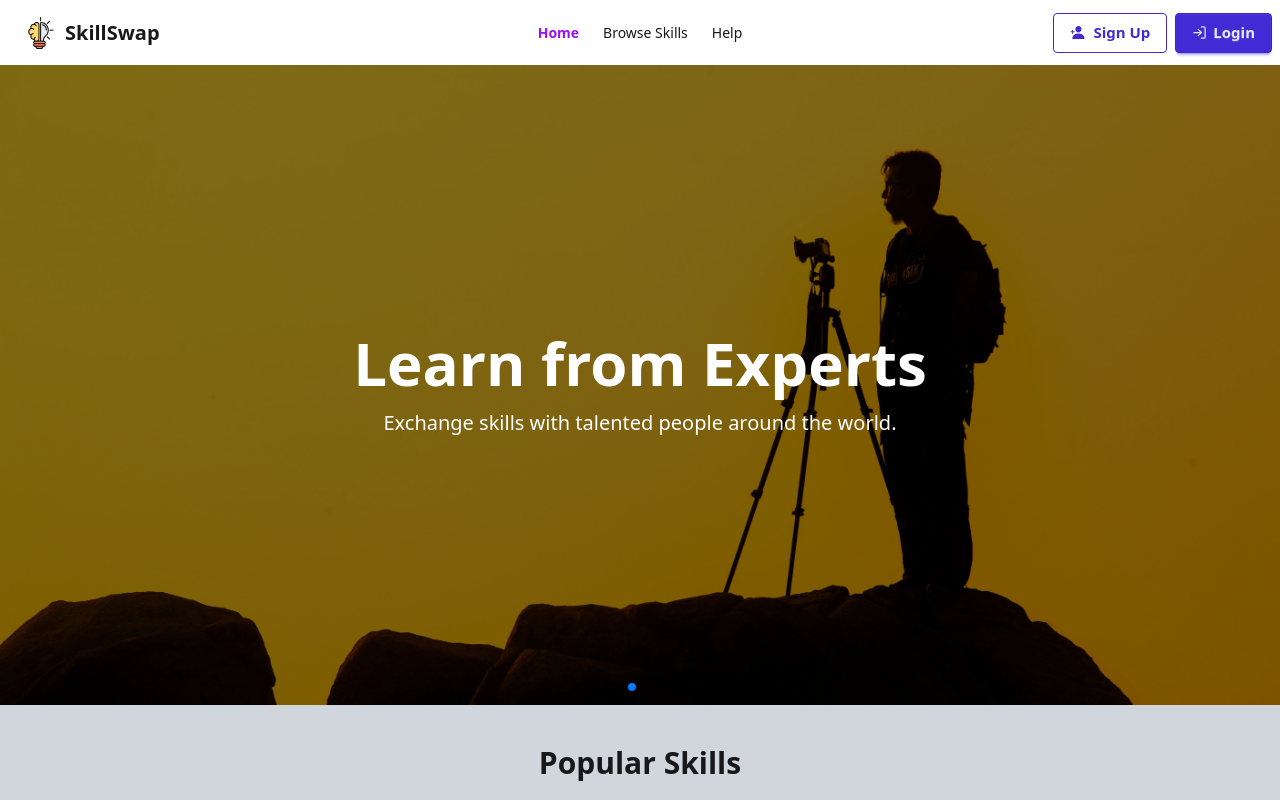
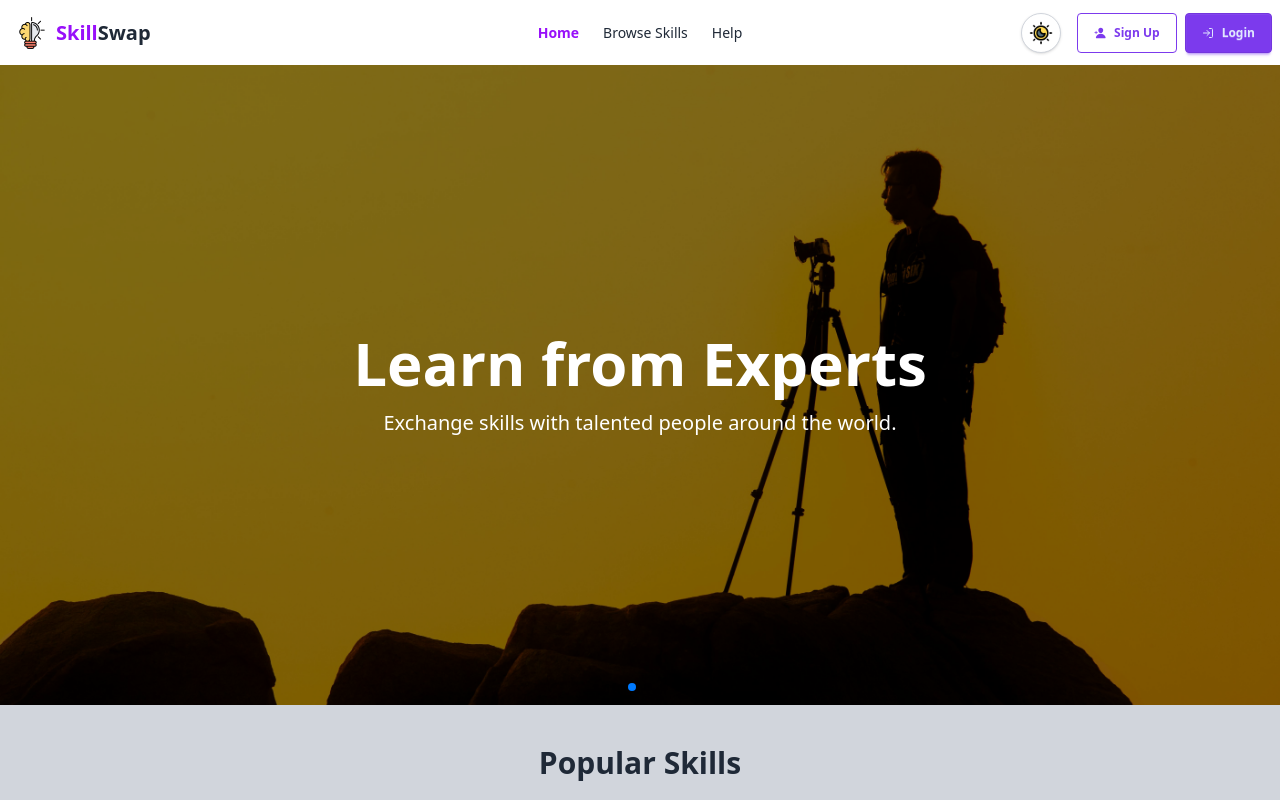
Before and after one commit to Mahbub-Zaman/SkillSwap, a React (Vite) app: page / in a window 1280 px wide. Shown: the top 800 px of the page. Built offline with nearby package versions, Linux system fonts and the light colour scheme; no server answers.

Commit message:
Navbar Updated

```diff
--- a/src/components/NavBar.jsx
+++ b/src/components/NavBar.jsx
@@ -1,24 +1,33 @@
-import React from 'react';
-import { NavLink, useNavigate } from 'react-router-dom';
-import { Link } from "react-router-dom";
-import useAuth from '../hooks/useAuth';
-import toast from 'react-hot-toast';
-import { FiLogIn } from "react-icons/fi";
+import React, { useState, useEffect } from "react";
+import { NavLink, Link, useNavigate } from "react-router-dom";
+import useAuth from "../hooks/useAuth";
+import toast from "react-hot-toast";
+import { FiLogIn, FiLogOut } from "react-icons/fi";
 import { IoPersonAdd } from "react-icons/io5";
-import { FiLogOut } from "react-icons/fi";
 
 const NavBar = () => {
   const { user, logOut } = useAuth();
   const navigate = useNavigate();
 
+  // Theme toggle state
+  const [theme, setTheme] = useState(localStorage.getItem("theme") || "light");
+
+  useEffect(() => {
+    document.documentElement.setAttribute("data-theme", theme);
+    localStorage.setItem("theme", theme);
+  }, [theme]);
+
+  const toggleTheme = () =>
+    setTheme(theme === "light" ? "dark" : "light");
+
   const handleLogout = async () => {
     try {
       await logOut();
-            toast.success('Logged out successfully!');
-            navigate('/');
+      toast.success("Logged out successfully!");
+      navigate("/");
     } catch (error) {
-            console.error('Logout error:', error);
-            toast.error('Failed to logout');
+      console.error("Logout error:", error);
+      toast.error("Failed to logout");
     }
   };
 
@@ -32,23 +41,28 @@ const NavBar = () => {
               className="h-5 w-5"
               fill="none"
               viewBox="0 0 24 24"
-            stroke="currentColor"
-            >
-            <path strokeLinecap="round" strokeLinejoin="round" strokeWidth="2" d="M4 6h16M4 12h8m-8 6h16" />
+              stroke="currentColor">
+              <path
+                strokeLinecap="round"
+                strokeLinejoin="round"
+                strokeWidth="2"
+                d="M4 6h16M4 12h8m-8 6h16"
+              />
             </svg>
           </div>
+
           <ul
             tabIndex={0}
-            className="menu menu-sm dropdown-content bg-base-100 rounded-box z-50 mt-3 w-52 p-2 shadow"
-        >
+            className="menu menu-sm dropdown-content bg-base-100 rounded-box z-50 mt-3 w-52 p-2 shadow">
             <li>
               <NavLink to="/">Home</NavLink>
             </li>
             <li>
               <NavLink to="/Skills">Browse Skills</NavLink>
             </li>
-            {
-                user && <>
+
+            {user && (
+              <>
                 <li>
                   <NavLink to="/Dashboard">Dashboard</NavLink>
                 </li>
@@ -56,123 +70,193 @@ const NavBar = () => {
                   <NavLink to="/EnrolledCourse">My Courses</NavLink>
                 </li>
               </>
-            }
+            )}
+
             <li>
-            <NavLink to="faq">Help</NavLink>
+              <NavLink to="/faq">Help</NavLink>
             </li>
           </ul>
         </div>
-        <Link to="/" className="btn btn-ghost flex items-center gap-2 text-xl">
+
+       <Link
+        to="/"
+        className="flex items-center gap-2 text-xl px-2 py-1 rounded
+                    hover:bg-[var(--color-hoverpurple)]
+                    dark:hover:bg-[var(--color-hoverpurple)]">
         <img src="/skill.png" alt="Logo" className="w-8 h-8" />
-        SkillSwap
+
+        <span className="font-semibold leading-tight">
+            <span className="text-purple-600">Skill</span>
+            <span className="inline hover:text-black">Swap</span>
+        </span>
        </Link>
 
+
+
       </div>
+
       <div className="navbar-center hidden lg:flex">
         <ul className="menu menu-horizontal px-1">
           <li>
-        <NavLink to="/" className={({ isActive }) => isActive ? "text-purple-600 font-bold" : ""}>
+            <NavLink
+              to="/"
+              className={({ isActive }) =>
+                isActive ? "text-purple-600 font-bold" : ""
+              }>
               Home
             </NavLink>
           </li>
+
           <li>
-        <NavLink to="/Skills" className={({ isActive }) => isActive ? "text-purple-600 font-bold" : ""}>
+            <NavLink
+              to="/Skills"
+              className={({ isActive }) =>
+                isActive ? "text-purple-600 font-bold" : ""
+              }>
               Browse Skills
             </NavLink>
           </li>
-{
-    user && <>
+
+          {user && (
+            <>
               <li>
-            <NavLink to="/Dashboard" className={({ isActive }) => isActive ? "text-purple-600 font-bold" : ""}>
+                <NavLink
+                  to="/Dashboard"
+                  className={({ isActive }) =>
+                    isActive ? "text-purple-600 font-bold" : ""
+                  }>
                   Dashboard
                 </NavLink>
               </li>
+
               <li>
-            <NavLink to="/EnrolledCourse" className={({ isActive }) => isActive ? "text-purple-600 font-bold" : ""}>
+                <NavLink
+                  to="/EnrolledCourse"
+                  className={({ isActive }) =>
+                    isActive ? "text-purple-600 font-bold" : ""
+                  }>
                   My Courses
                 </NavLink>
               </li>
             </>
-}
+          )}
+
           <li>
-            <NavLink to="faq" className={({ isActive }) => isActive ? "text-purple-600 font-bold" : ""}>
+            <NavLink
+              to="/faq"
+              className={({ isActive }) =>
+                isActive ? "text-purple-600 font-bold" : ""
+              }>
               Help
             </NavLink>
           </li>
         </ul>
       </div>
+
       <div className="navbar-end">
+        {/* Theme toggle */}
+        <button
+        onClick={toggleTheme}
+        className={`relative w-10 h-10 rounded-full overflow-hidden shadow-inner
+            ${theme === "light" ? "bg-white border border-gray-300 shadow-sm" : "bg-gray-700"}
+            transition-colors duration-500 mr-4`}
+        title="Toggle Light/Dark"
+        >
+
+          <div className="absolute inset-0 flex items-center justify-center">
+            <img
+              src="/light.png"
+              alt="Light Theme"
+              className={`transition-transform duration-500 ${
+                theme === "light"
+                  ? "translate-y-0 opacity-100"
+                  : "translate-y-6 opacity-0"
+              } w-6 h-6`}
+            />
+
+            <img
+              src="/dark.png"
+              alt="Dark Theme"
+              className={`absolute transition-transform duration-500 ${
+                theme === "dark"
+                  ? "translate-y-0 opacity-100"
+                  : "-translate-y-6 opacity-0"
+              } w-6 h-6`}
+            />
+          </div>
+        </button>
+
         {user ? (
           <>
-            {/* User Info Tooltip */}
             <div className="hidden lg:flex flex-col items-end mr-3">
-                <span className="text-sm font-semibold">{user.displayName || 'User'}</span>
+              <span className="text-sm font-semibold">
+                {user.displayName || "User"}
+              </span>
               <span className="text-xs text-gray-500">{user.email}</span>
             </div>
 
-            {/* User Avatar Dropdown */}
             <div className="dropdown dropdown-end">
               <label tabIndex={0} className="btn btn-ghost btn-circle avatar">
-                    <div className="w-10 rounded-full ring ring-purple-500 ring-offset-base-100 ring-offset-2">
+                <div className="w-10  rounded-full ring ring-purple-500 ring-offset-base-100 ring-offset-2">
                   <img
                     alt="User Avatar"
-                            src={user.photoURL || "https://img.daisyui.com/images/stock/photo-1534528741775-53994a69daeb.webp"}
+                    src={
+                      user.photoURL ||
+                      "https://img.daisyui.com/images/stock/photo-1534528741775-53994a69daeb.webp"
+                    }
                     title={user.displayName || user.email}
                   />
                 </div>
               </label>
+
               <ul
                 tabIndex={0}
-                    className="menu menu-sm dropdown-content bg-purple-100 rounded-box z-50 mt-3 w-64 p-2 shadow-lg"
-                >
-                    {/* User info in dropdown */}
-                    <li className="menu-title">
+                className="menu menu-sm dropdown-content bg-purple-300 rounded-box z-50 mt-3 w-64 p-2 shadow-lg">
                   <div className="flex flex-col gap-1 px-2 py-2">
-                            <span className="font-bold text-base">{user.displayName || 'User'}</span>
+                    <span className="font-bold text-base text-gray-600">
+                      {user.displayName || "User"}
+                    </span>
                     <span className="text-xs text-gray-600">{user.email}</span>
                   </div>
-                    </li>
-                    <div className="divider my-0"></div>
+
+                <div className="divider divider-primary my-0"></div>
+
                 <li>
-                        <NavLink to="/profile">
-                            <svg xmlns="http://www.w3.org/2000/svg" className="h-5 w-5" fill="none" viewBox="0 0 24 24" stroke="currentColor">
-                                <path strokeLinecap="round" strokeLinejoin="round" strokeWidth={2} d="M16 7a4 4 0 11-8 0 4 4 0 018 0zM12 14a7 7 0 00-7 7h14a7 7 0 00-7-7z" />
-                            </svg>
+                  <NavLink to="/profile" className="text-[var(--color-black)]">
                     My Profile
                   </NavLink>
                 </li>
+
                 <li>
-                        <NavLink to="/update-profile">
-                            <svg xmlns="http://www.w3.org/2000/svg" className="h-5 w-5" fill="none" viewBox="0 0 24 24" stroke="currentColor">
-                                <path strokeLinecap="round" strokeLinejoin="round" strokeWidth={2} d="M11 5H6a2 2 0 00-2 2v11a2 2 0 002 2h11a2 2 0 002-2v-5m-1.414-9.414a2 2 0 112.828 2.828L11.828 15H9v-2.828l8.586-8.586z" />
-                            </svg>
+                  <NavLink to="/update-profile" className="text-[var(--color-black)]">
                     Update Profile
                   </NavLink>
                 </li>
+
+                <div className="divider divider-primary my-0"></div>
+
+                <button
+                onClick={handleLogout}
+                className="btn btn-error btn-sm ml-2 h-8 px-4 flex items-center gap-2">
+                <FiLogOut />
+                Logout
+                </button>
               </ul>
             </div>
-
-            {/* Logout Button */}
-            <button
-                onClick={handleLogout}
-                className="btn btn-error btn-sm ml-2 h-10 w-auto text-[15px] px-4"
-            >
-                <FiLogOut />Logout
-            </button>
           </>
         ) : (
           <>
-            {/* Login and Signup buttons when not logged in */}
             <Link to="/signup">
-                <button className="btn btn-outline btn-primary btn-sm h-10 w-auto text-[15px] px-4 flex items-center gap-2">
+              <button className="btn btn-outline btn-primary btn-sm h-10 px-4 flex items-center gap-2">
                 <IoPersonAdd />
                 <span className="hidden md:inline">Sign Up</span>
               </button>
             </Link>
 
             <Link to="/login">
-                <button className="btn btn-primary btn-sm ml-2 h-10 w-auto text-[15px] px-4">
-                    <FiLogIn />Login
+              <button className="btn btn-primary btn-sm ml-2 h-10 px-4 flex items-center gap-2">
+                <FiLogIn />
+                Login
               </button>
             </Link>
           </>
--- a/src/index.css
+++ b/src/index.css
@@ -1,2 +1,33 @@
 @import "tailwindcss";
-@plugin "daisyui";
+@plugin "daisyui" {
+  themes: light --default;
+ }
+@plugin "daisyui/theme" {
+  name: "light";
+  default: true;
+
+  /* Custom colors */
+  --color-primary: #7C3AED;
+  --color-secondary: #000000;
+  --color-accent: #ffffff;
+  --color-neutral: #F3F4F6;
+  --color-base-100: #FFFFFF;
+  --color-base-content: #1F2937;
+  --color-hoverpurple: #F3E8FF;
+
+    /* Always black */
+  --color-black: #000000;
+}
+@plugin "daisyui/theme" {
+  name: "dark";
+  --color-primary: #7C3AED;
+  --color-secondary: #FFFFFF;
+  --color-accent: #000000;
+  --color-neutral: #1F2937;
+  --color-base-100: #111827;
+  --color-base-content: #FFFFFF;
+  --color-hoverpurple: #272d38;
+
+    /* Always black */
+  --color-black: #000000;
+}
```
Also changed, not shown: src/components/Footer.jsx (+6 -6 lines), public/dark.png (added), public/light.png (added). Lines whose indentation alone changed are shown as unchanged.
